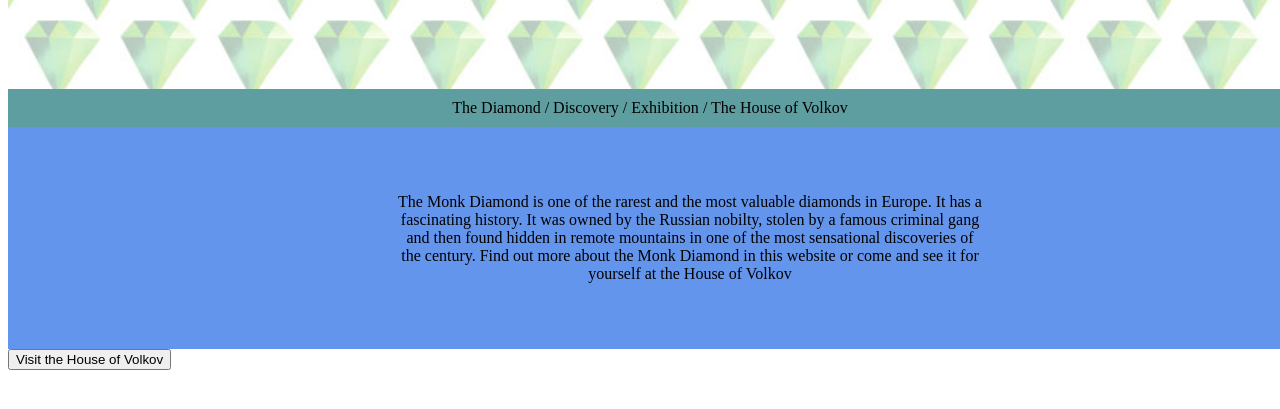
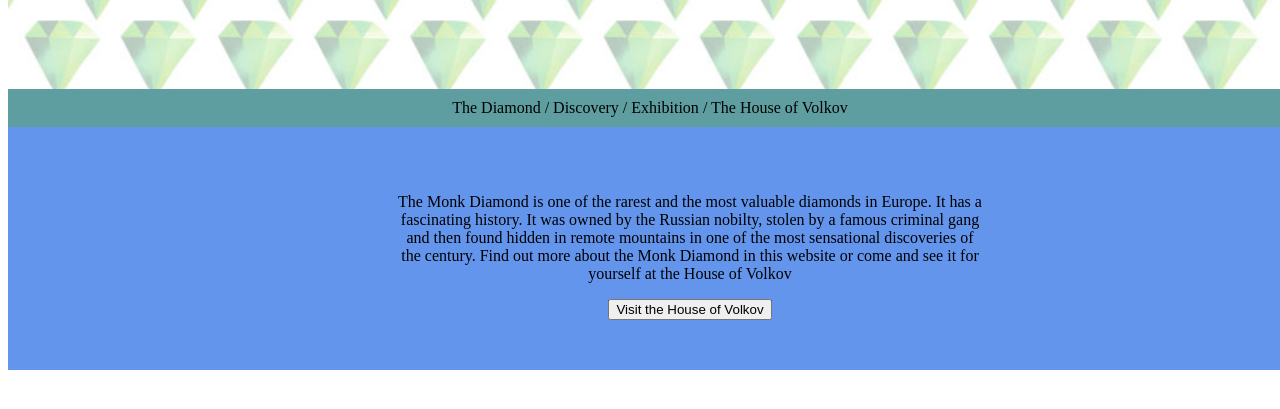
Before and after one commit to progwiz-ishaan/Get-Coding, a plain HTML site: page index.html in a window 1280 px wide. Shown: the part 119-528 px from the top of the page. Drawn offline with Linux system fonts and the light colour scheme.

Commit message:
Moved the button and added a style attribute to it

```diff
--- a/index.html
+++ b/index.html
@@ -27,7 +27,7 @@
                 most sensational discoveries of<br>the century. Find out more about the Monk Diamond in
                 this website or come and see it for<br>yourself at the House of Volkov
             </p>
+            <a style="text-align: center; background-color: darkblue;"><input type="button" value="Visit the House of Volkov"></a>
         </div>
-        <a><input type="button" value="Visit the House of Volkov"></a>
     </body>
 </html>
```
